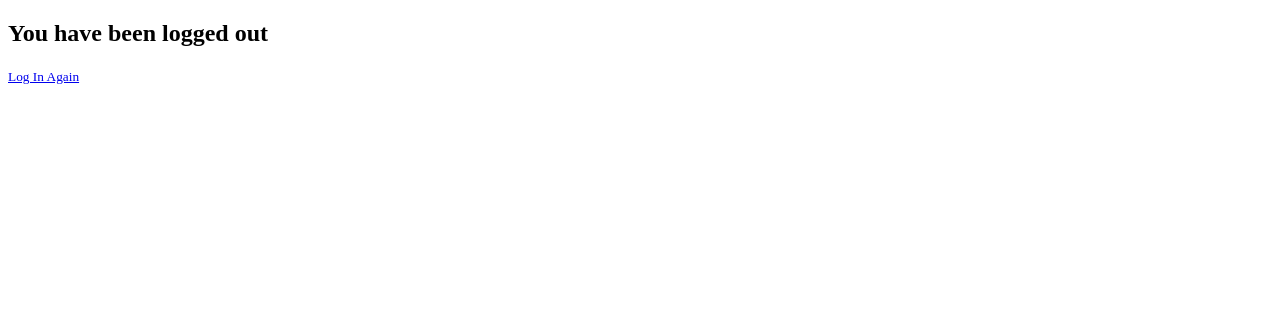
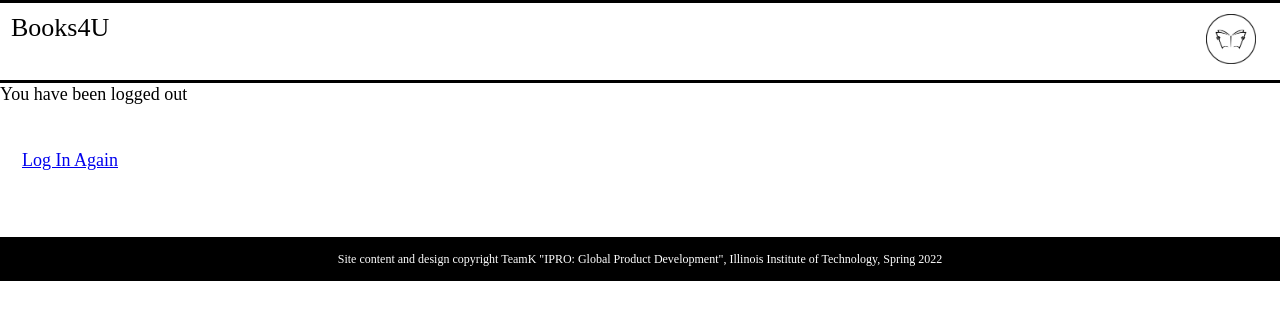
Before and after one commit to mflowers1395/TeamK, a Django app: template User Registration/templates/users/logout.html in a window 1280 px wide. Shown: the top 320 px of the page. Run offline with Django 4.2, Linux system fonts and the light colour scheme; the template is opened without the code that fills it, so the values that code supplies are empty.

Commit message:
Add semantic html and fix image and stylesheet references in the logout page

```diff
--- a/User Registration/templates/users/logout.html
+++ b/User Registration/templates/users/logout.html
@@ -1,18 +1,34 @@
 <!DOCTYPE html>
 <html>
 <head>
+  <meta charset="utf-8" />
+<meta name="viewport" content="width=device-width,initial-scale=1.0,shrink-to-fit=no" />
+<link rel="stylesheet" href="../../../screen.css"/>
+<title>Logout</title>
+</head>
+  <body>
+    <header>
+      <h1 id="site-name">Books4U</h1>
+      <figure>
+        <img id="logo" src="../../../../assets/booklogo.png" alt="Books4U logo"/>
+      </figure>
+    </header>
+
+    <body>
     <h2>You have been logged out</h2>
-    <div class=" content-section">
+    <main class=" content-section">
 
-        <div class="border-top pt-3">
-            <small class="text-muted">
+        <article class="border-top pt-3">
+            <p class="text-muted">
                  <a href="{% url 'login' %}">Log In Again</a>
-            </small>
-        </div>
-    </div>
+            </p>
+        </article>
+    </main>
 
-</head>
-<body>
+    <footer id="footer">
+      <p>Site content and design copyright TeamK "IPRO: Global Product Development",
+        Illinois Institute of Technology, Spring 2022</p>
+    </footer>
 
-</body>
+  </body>
 </html>
```
